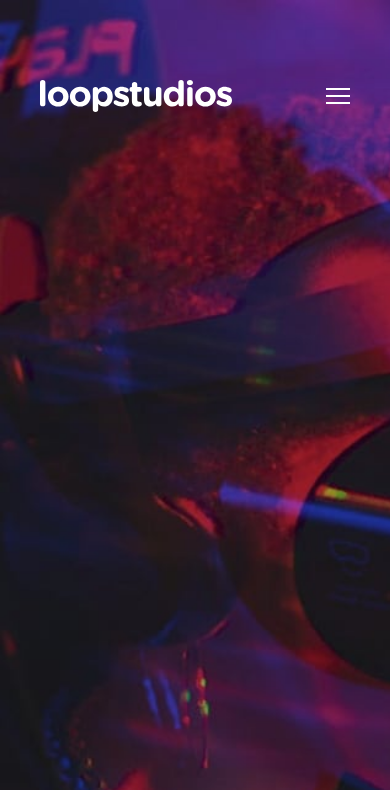
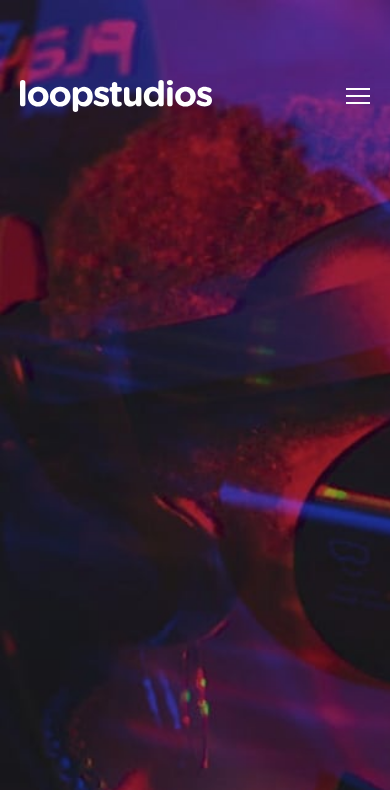
Before and after one commit to karlebh/loop-studio, a Vue app: page / in a window 390 px wide. Shown: the top 790 px of the page. Built offline with nearby package versions, Linux system fonts and the light colour scheme.

Commit message:
responsive bug fixes 3

```diff
--- a/src/layouts/Header.vue
+++ b/src/layouts/Header.vue
@@ -2,7 +2,7 @@
     <header>
         <!-- Mobile Header -->
         <div class="lg:hidden bg-m-image-hero bg-cover" style="height: 100rem;">
-            <div class="mx-10 pt-20 flex items-center justify-between text-gray-100">
+            <div class="mx-5 pt-20 flex items-center justify-between text-gray-100">
                 <logo />
                 <svg v-if="isOpen" @click="isOpen = ! isOpen" class="cursor-pointer" width="24" height="16" xmlns="http://www.w3.org/2000/svg"><g fill="#FFF" fill-rule="evenodd"><path d="M0 0h24v2H0zM0 7h24v2H0zM0 14h24v2H0z"/></g></svg>
                 <!-- hello -->
```
